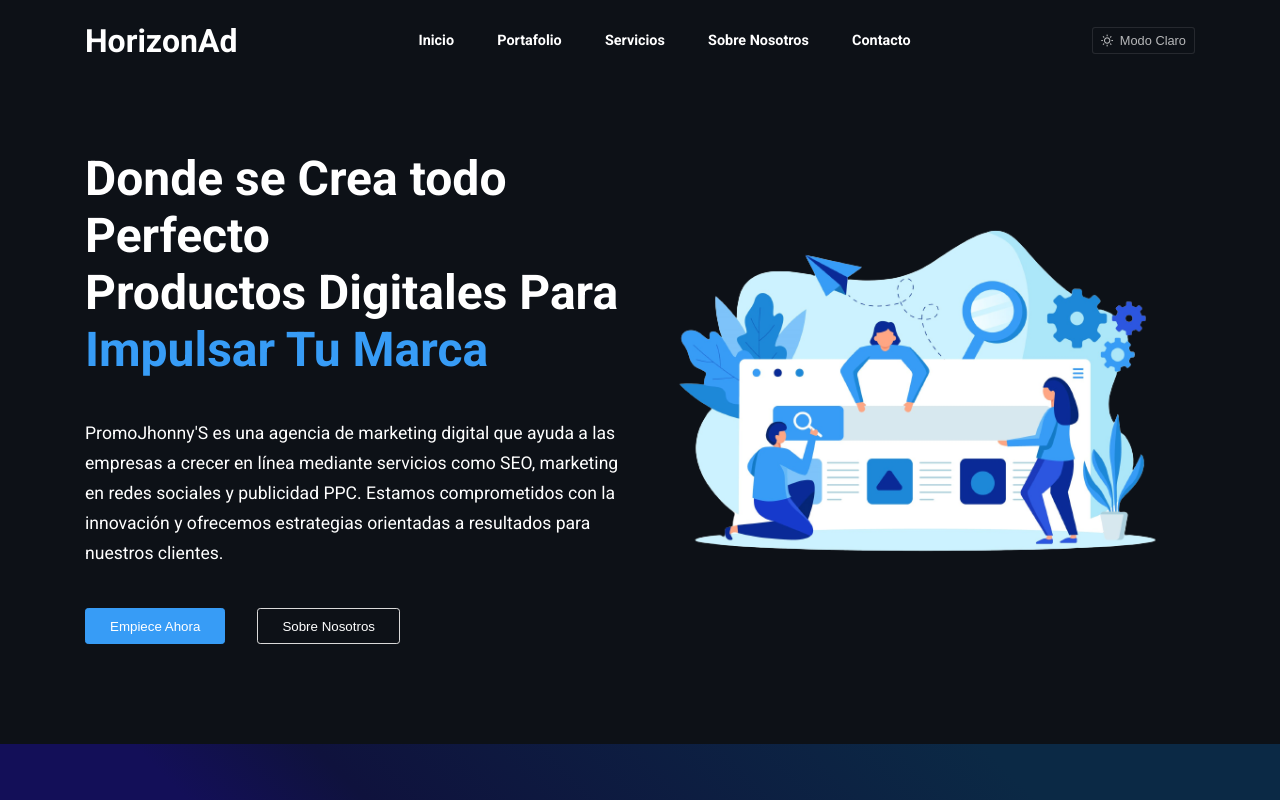
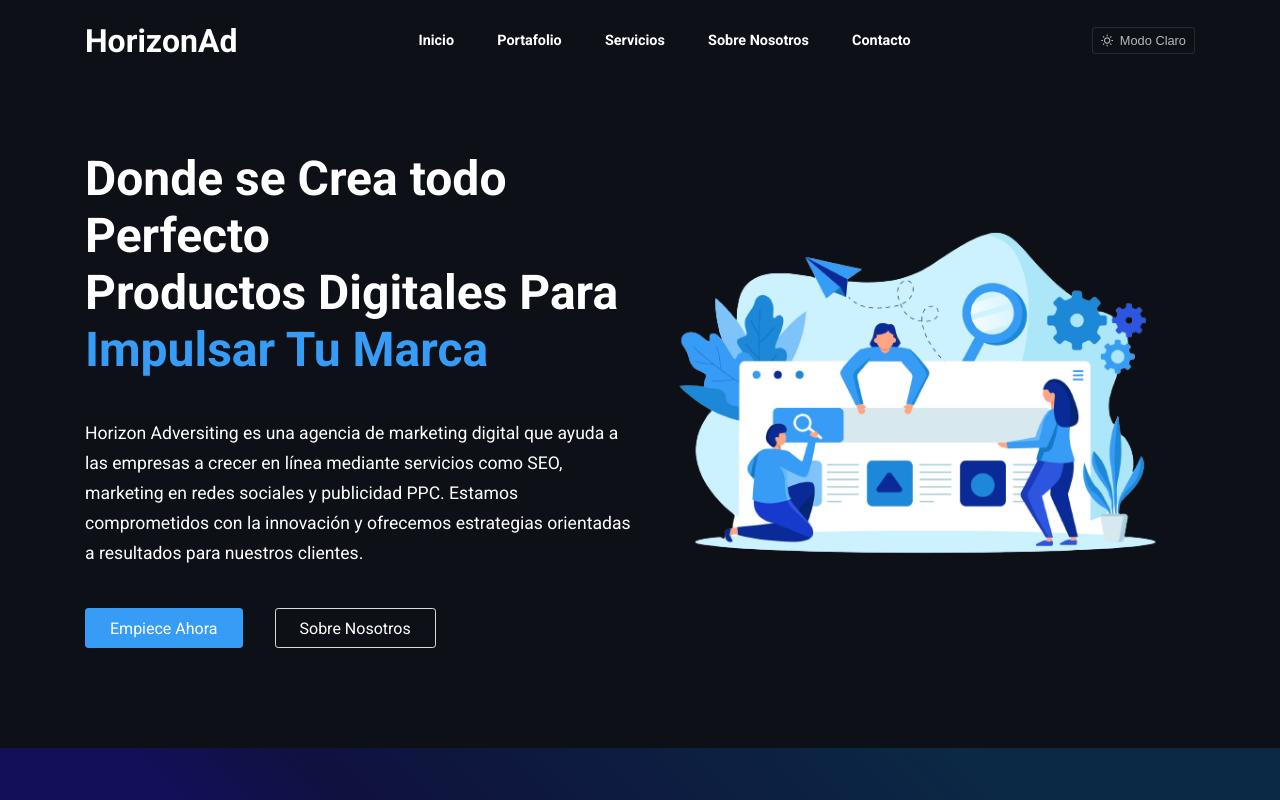
Before and after one commit to Xlugner/HorizonAdversiting, a React (Vite) app: page / in a window 1280 px wide. Shown: the top 800 px of the page. Built offline with nearby package versions, Linux system fonts and the light colour scheme.

Commit message:
ajustando redirecciones

```diff
--- a/src/Components/Hero/Hero.tsx
+++ b/src/Components/Hero/Hero.tsx
@@ -30,19 +30,17 @@ export const Hero: FC<Props> = ({ theme }) => {
               <h2 className="highlight">Impulsar Tu Marca</h2>
             </div>
             <p className="description">
-              PromoJhonny'S es una agencia de marketing digital que ayuda
+              Horizon Adversiting es una agencia de marketing digital que ayuda
             a las empresas a crecer en línea mediante servicios como SEO,
             marketing en redes sociales y publicidad PPC.
             Estamos comprometidos con la innovación y ofrecemos
             estrategias orientadas a resultados para nuestros clientes.
             </p>
             <div className="hero__btns">
-              <button className="primary__btn">
-                Empiece Ahora
-              </button>
-              <button className="secondary__btn">
-                Sobre Nosotros
-              </button>
+            <a href="#paquetes" className="primary__btn">
+            Empiece Ahora
+            </a>
+            <a href="#about" className="secondary__btn">Sobre Nosotros</a>
             </div>
           </div>
           <div className="hero__img">
```
